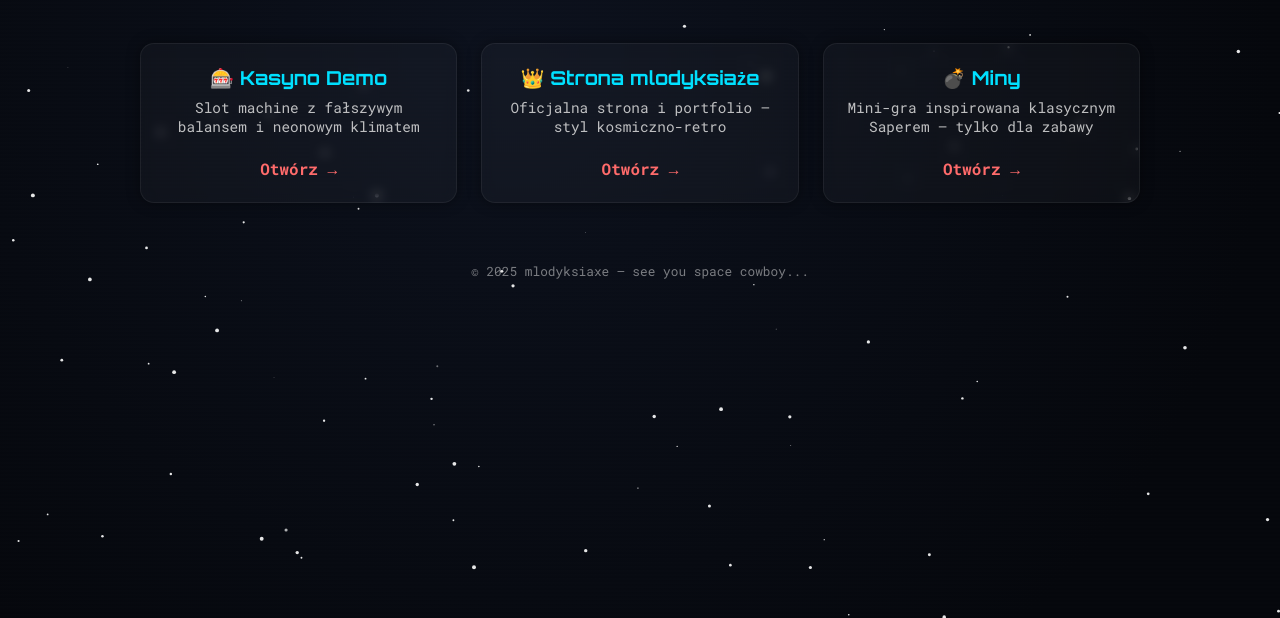
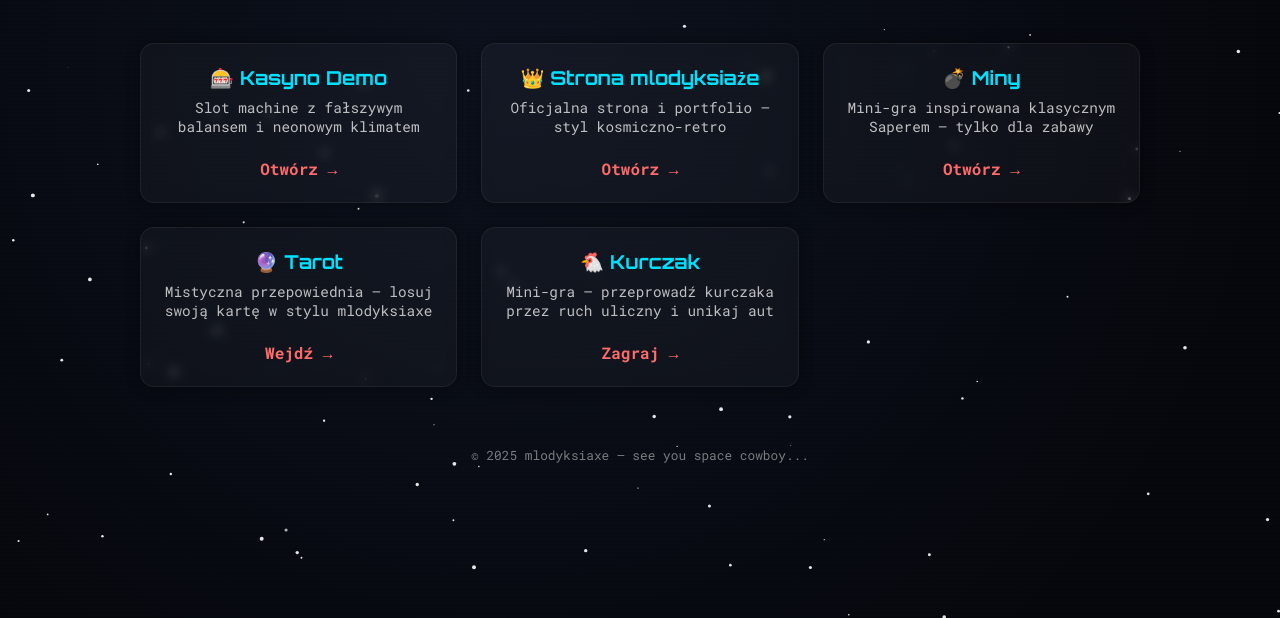
Before and after one commit to mlodyksiaxe/mlodyksiaxe.github.io, a plain HTML site: page index.html in a window 1280 px wide. Shown: the part 182-800 px from the top of the page. Drawn offline with Linux system fonts and the light colour scheme.

Commit message:
Add new project cards for Tarot and Kurczak
Added new project cards for Tarot and Kurczak games.

```diff
--- a/index.html
+++ b/index.html
@@ -154,7 +154,20 @@ body::after{
     <p>Mini-gra inspirowana klasycznym Saperem — tylko dla zabawy</p>
     <span class="linktext">Otwórz →</span>
   </a>
+
+    <a class="card" href="https://mlodyksiaxe.github.io/tarot">
+    <h3>🔮 Tarot</h3>
+    <p>Mistyczna przepowiednia — losuj swoją kartę w stylu mlodyksiaxe</p>
+    <span class="linktext">Wejdź →</span>
+  </a>
+
+  <a class="card" href="https://mlodyksiaxe.github.io/kurczak">
+    <h3>🐔 Kurczak</h3>
+    <p>Mini-gra — przeprowadź kurczaka przez ruch uliczny i unikaj aut</p>
+    <span class="linktext">Zagraj →</span>
+  </a>
 </section>
+
 
 <footer>© 2025 mlodyksiaxe — see you space cowboy...</footer>
 
```
